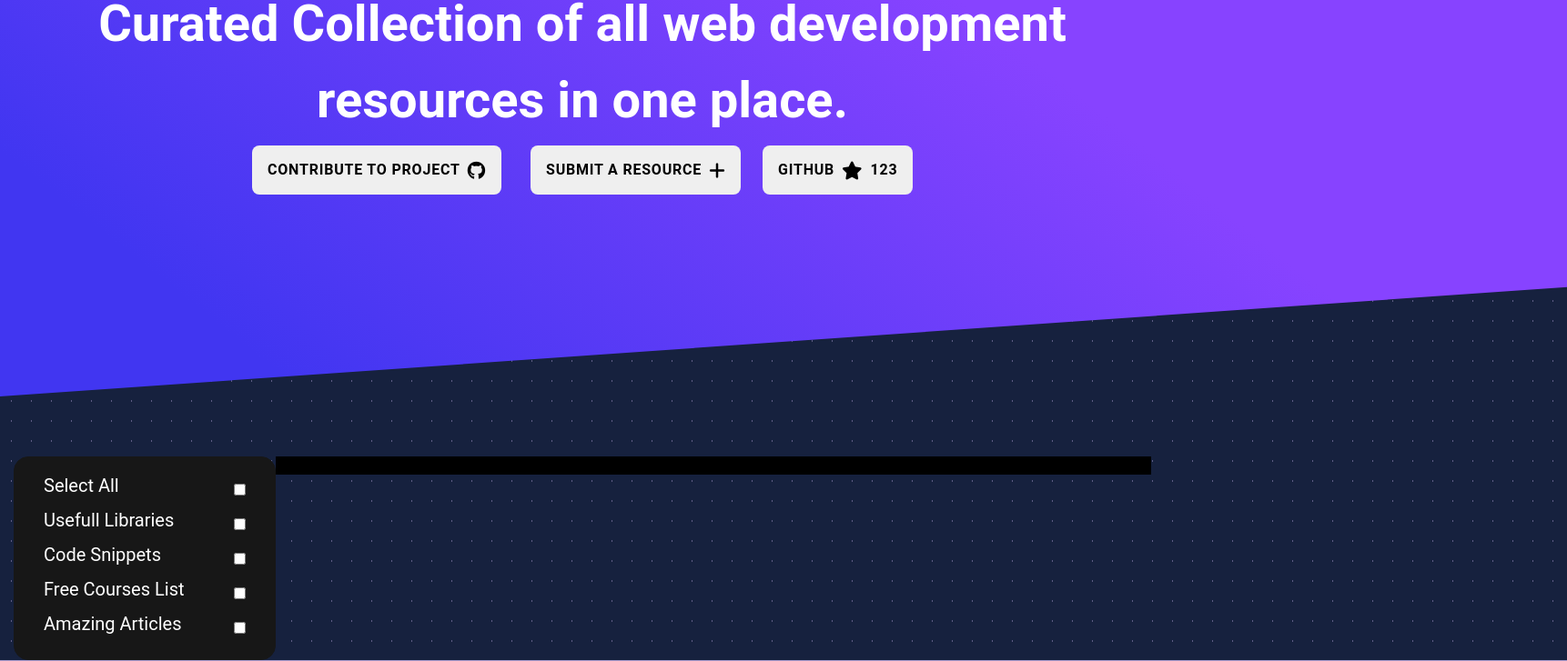
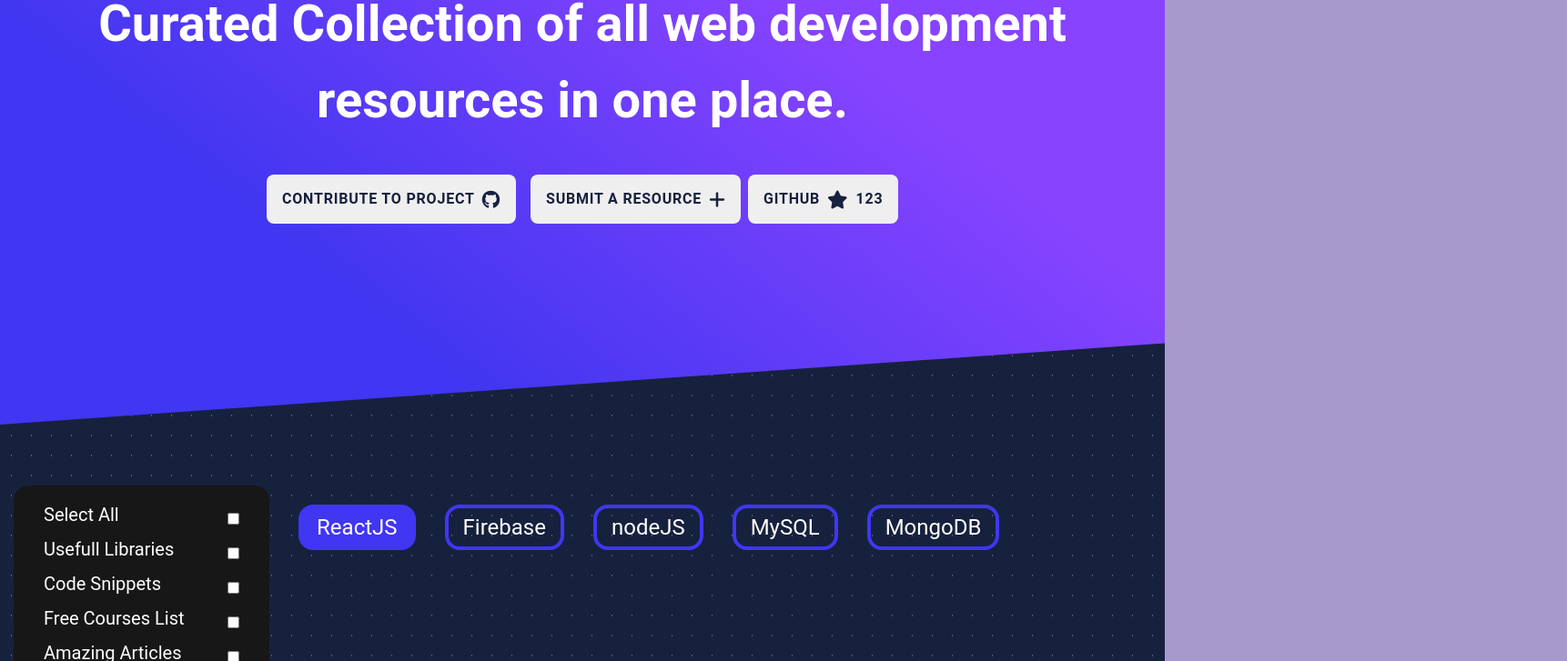
Before and after one commit to pavankpdev/hellowebdev, a React (Create React App) app: page / in a window 1280 px wide. Shown: the part 173-900 px from the top of the page at 91% size, 1722 px wide, since content can reach past the window. Built offline with nearby package versions, Linux system fonts and the light colour scheme.

Commit message:
hero backgroud gradient layout issue fix, added categories

```diff
--- a/src/App.js
+++ b/src/App.js
@@ -6,7 +6,7 @@
 const HomePage = React.lazy(() => import("./pages/HomePage/Home.page"));
 function App() {
   return (
-    <div className="container-fluid">
+    <div className="app">
       <Navbar />
       <Suspense fallback={<>Loading</>}>
         <HomePage />
--- a/src/assets/scss/Components/buttons.styles.scss
+++ b/src/assets/scss/Components/buttons.styles.scss
@@ -17,6 +17,7 @@
   padding: $btn-padding-y-sm $btn-padding-x-sm;
   border-radius: 8px;
   line-height: $input-btn-line-height-sm;
+  color: $app-bg-color;
 
   cursor: pointer;
   &:hover {
--- a/src/assets/scss/Components/utilities.styles.scss
+++ b/src/assets/scss/Components/utilities.styles.scss
@@ -41,3 +41,9 @@
     max-width: 1140px;
   }
 }
+@media (min-width: 4000px) {
+  .container,
+  .container-fluid {
+    max-width: 1140px;
+  }
+}
--- a/src/assets/scss/default.styles.scss
+++ b/src/assets/scss/default.styles.scss
@@ -36,3 +36,7 @@
 a {
   text-decoration: none;
 }
+
+.pointer {
+  cursor: pointer;
+}
--- /dev/null
+++ b/src/components/CategoryCapsule/CategoryCapsule.component.jsx
@@ -0,0 +1,22 @@
+import React from "react";
+import classnames from "classnames";
+
+import "./CategoryCapsule.styles.scss";
+
+const CategoryCapsule = ({ selected, id, value, SelectCategory }) => {
+  return (
+    <>
+      <h3
+        className={classnames("category__capsule rounded pointer", {
+          category__capsule__selected: selected.includes(id),
+        })}
+        id={id}
+        onClick={() => SelectCategory(id)}
+      >
+        {value}
+      </h3>
+    </>
+  );
+};
+
+export default CategoryCapsule;
--- /dev/null
+++ b/src/components/CategoryCapsule/CategoryCapsule.styles.scss
@@ -0,0 +1,21 @@
+@import "../../assets/scss/variables.styles.scss";
+
+.category__capsule {
+  margin: 0.3rem 0.1rem;
+  width: fit-content;
+  border: 4px solid #4136f1;
+  font-weight: 400;
+  padding: 0.2rem 1rem;
+  font-size: 1rem !important;
+}
+
+.category__capsule__selected {
+  background-color: #4136f1;
+}
+
+@media (min-width: 1200px) {
+  .category__capsule {
+    margin: 0.3rem 1rem;
+    font-size: 1.5rem !important;
+  }
+}
--- a/src/components/Navbar/Navbar.component.jsx
+++ b/src/components/Navbar/Navbar.component.jsx
@@ -11,10 +11,10 @@
   const [toggle, setToggle] = useState(false);
   return (
     <>
-      <div className="navbar container">
+      <div className="navbar ">
         <div className="hero__gradient"></div>
 
-        <nav className="navbar__container">
+        <nav className="navbar__container container">
           <div className="navbar__contents__lg">
             <div className="navbar__branding">
               <img src={Logo} alt="logo" />
@@ -70,7 +70,10 @@
           <div className="navbar__button__sm">
             <button className="btn btn-github">
               Sign in with github{" "}
-              <i className="fab fa-github fa-lg" style={{ marginLeft: ".5rem" }} />
+              <i
+                className="fab fa-github fa-lg"
+                style={{ marginLeft: ".5rem" }}
+              />
             </button>
           </div>
         </div>
--- a/src/components/Navbar/Navbar.styles.scss
+++ b/src/components/Navbar/Navbar.styles.scss
@@ -22,7 +22,6 @@
     rgba(65, 54, 241, 1) 74%
   );
   height: 23rem;
-  margin: 0 -32rem;
   transform: skewY(-4deg);
   transform-origin: left top;
   z-index: -1;
@@ -102,3 +101,9 @@
     height: 40rem;
   }
 }
+
+@media (min-width: 4000px) {
+  .hero__gradient {
+    transform: skewY(-1deg);
+  }
+}
--- a/src/pages/HomePage/Home.page.jsx
+++ b/src/pages/HomePage/Home.page.jsx
@@ -1,11 +1,31 @@
-import React from "react";
+import React, { useState } from "react";
 
 // styles
 import "./Home.styles.scss";
 
 // Components
 import SideBar from "../../components/SideBar/SideBar.component";
+import CategoryList from "../../components/CategoryCapsule/CategoryCapsule.component";
+
 const Home = () => {
+  const [categories, setCategories] = useState([
+    { id: "react", value: "ReactJS" },
+    { id: "firebase", value: "Firebase" },
+    { id: "node", value: "nodeJS" },
+    { id: "mysql", value: "MySQL" },
+    { id: "mongodb", value: "MongoDB" },
+  ]);
+  const [selected, setSelected] = useState(["react"]);
+
+  const SelectCategory = (id) => {
+    if (selected.includes(id) && selected.length > 1)
+      return setSelected(selected.filter((category) => category !== id));
+
+    if (!selected.includes(id)) return setSelected([...selected, id]);
+
+    return;
+  };
+
   return (
     <>
       <h1 className="hero__text container">
@@ -41,12 +61,20 @@
           </button>
         </a>
       </div>
-      <div className="home__content">
+      <div className="home__content container-fluid">
         <div className="home__sidebar__container">
           <SideBar />
         </div>
         <div className="home__resources__container">
-
+          <div className="category__container">
+            {categories.map((category) => (
+              <CategoryList
+                selected={selected}
+                {...category}
+                SelectCategory={SelectCategory}
+              />
+            ))}
+          </div>
         </div>
       </div>
     </>
--- a/src/pages/HomePage/Home.styles.scss
+++ b/src/pages/HomePage/Home.styles.scss
@@ -4,20 +4,29 @@
   text-align: center;
 }
 .hero__button__group {
-  display: flex;
-  flex-wrap: wrap;
-  gap: 1rem;
+  & > button {
+    margin: 1rem 0;
+  }
 }
 .home__sidebar__container {
   margin-top: 5rem;
 }
 .home__resources__container {
-  margin-top: 5rem;
+  padding: 1rem;
+  margin-top: 2rem;
   width: 100%;
   height: 20px;
-  background-color: #000;
 }
+.category__container {
+  display: flex;
+  flex-wrap: wrap;
+}
+
 @media (min-width: 768px) {
+  .hero__text {
+    padding-bottom: 2rem;
+    font-size: 2rem !important;
+  }
   .hero__button__group {
     display: flex;
     flex-wrap: wrap;
@@ -50,6 +59,5 @@
     flex: 2;
     width: 100%;
     height: 20px;
-    background-color: #000;
   }
 }
```
Also changed, not shown: 1 other file (tests, documents, lock files or other folders).
